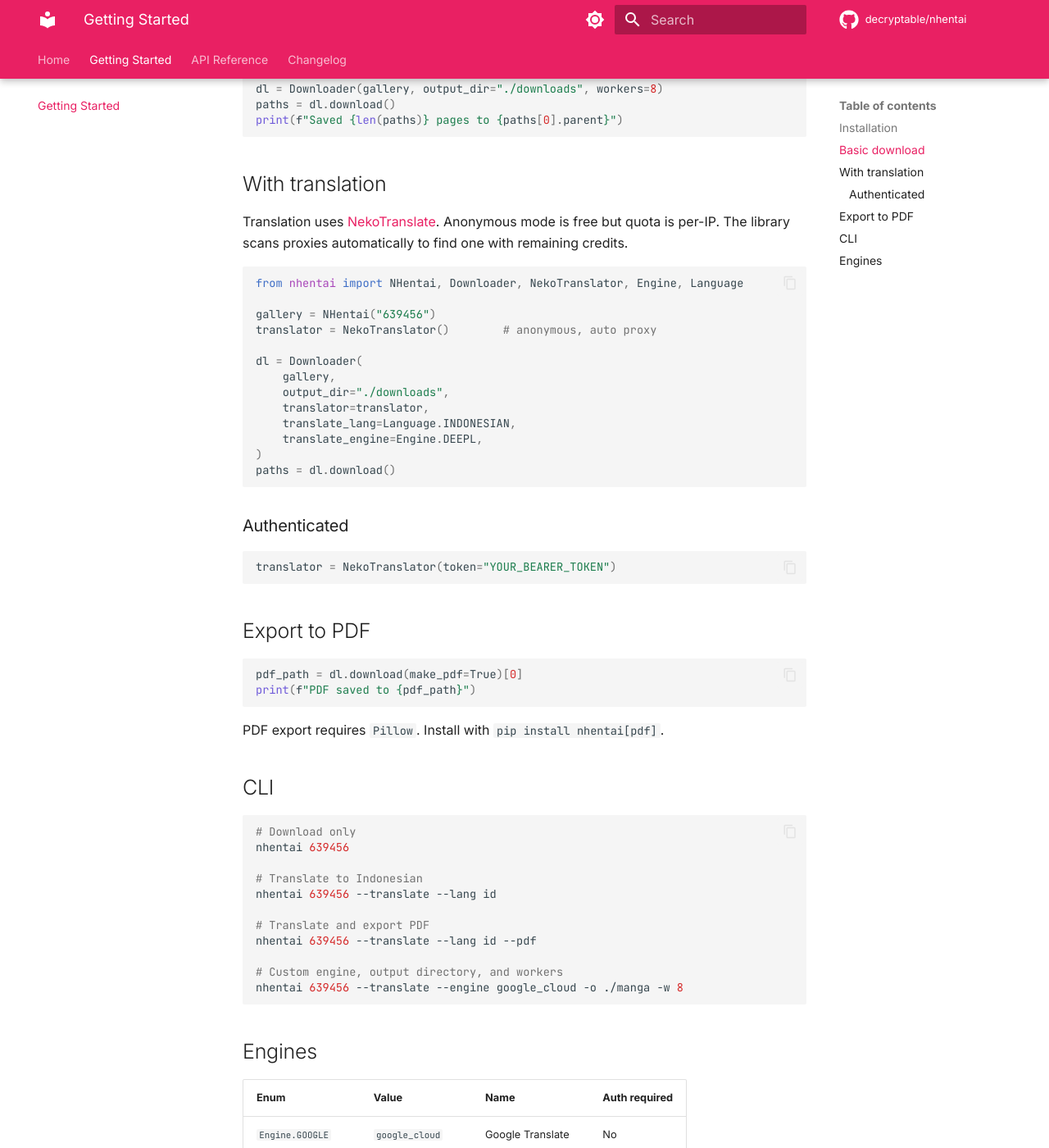
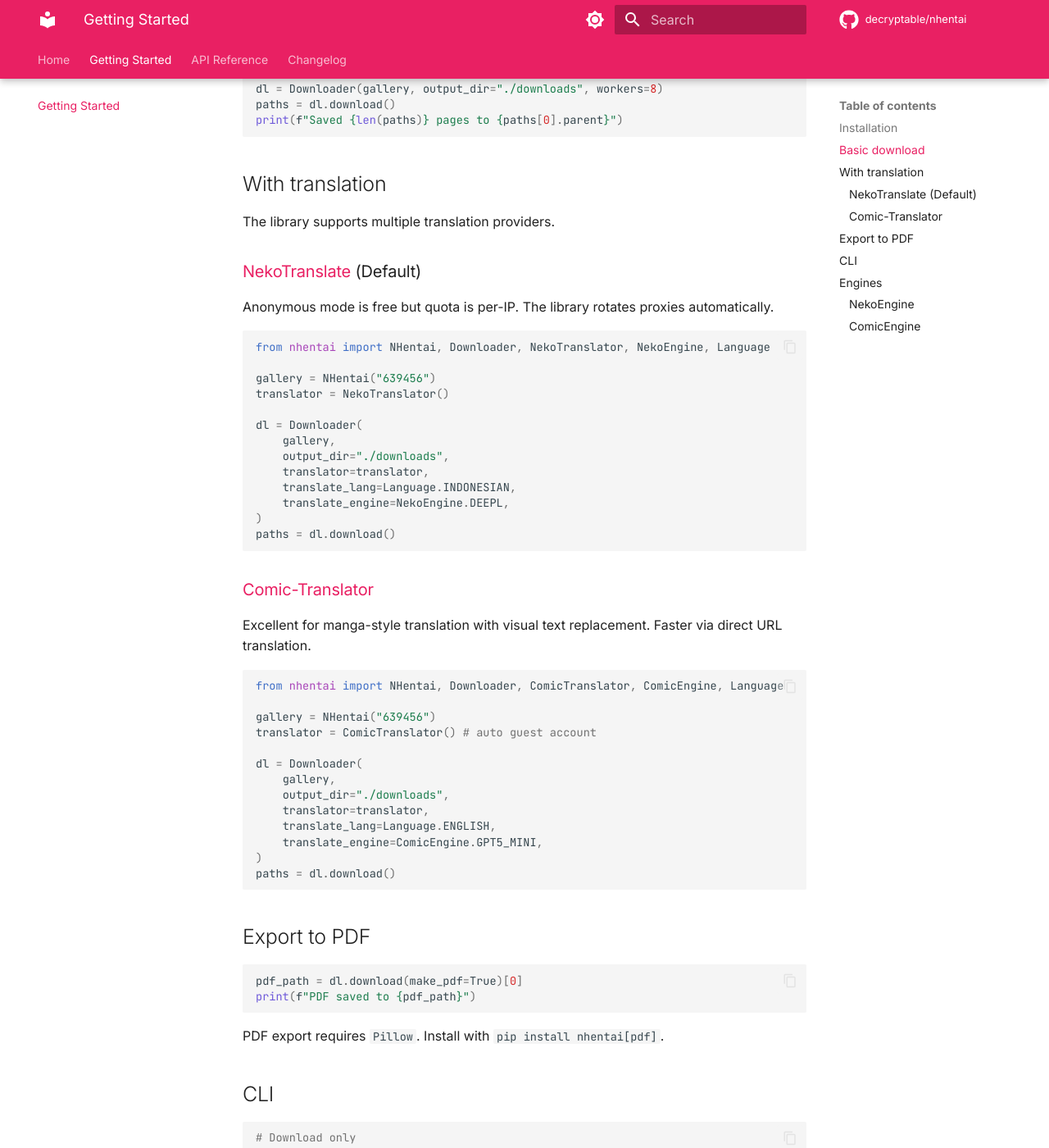
Before and after one commit to decryptable/nhentai, an MkDocs documentation site: the page built from docs/getting-started.md, in a window 1280 px wide and 1400 px high, scrolled down 435 px. Shown: the whole window at 82% size. Built offline with MkDocs 1.6.1 and Material for MkDocs 9.7.7, drawn with Linux system fonts in a browser that asks for light colours; comment, search, counter and statistics services are not loaded; some of the changed text lies outside the part shown.

````diff
--- a/docs/getting-started.md
+++ b/docs/getting-started.md
@@ -22,30 +22,44 @@ print(f"Saved {len(paths)} pages to {paths[0].parent}")
 
 ## With translation
 
-Translation uses [NekoTranslate](https://nekotranslate.ai).
-Anonymous mode is free but quota is per-IP. The library scans proxies automatically
-to find one with remaining credits.
+The library supports multiple translation providers.
+
+### [NekoTranslate](https://nekotranslate.ai) (Default)
+Anonymous mode is free but quota is per-IP. The library rotates proxies automatically.
 
 ```python
-from nhentai import NHentai, Downloader, NekoTranslator, Engine, Language
+from nhentai import NHentai, Downloader, NekoTranslator, NekoEngine, Language
 
 gallery = NHentai("639456")
-translator = NekoTranslator()        # anonymous, auto proxy
+translator = NekoTranslator()
 
 dl = Downloader(
     gallery,
     output_dir="./downloads",
     translator=translator,
     translate_lang=Language.INDONESIAN,
-    translate_engine=Engine.DEEPL,
+    translate_engine=NekoEngine.DEEPL,
 )
 paths = dl.download()
 ```
 
-### Authenticated
+### [Comic-Translator](https://comictranslator.com)
+Excellent for manga-style translation with visual text replacement. Faster via direct URL translation.
 
 ```python
-translator = NekoTranslator(token="YOUR_BEARER_TOKEN")
+from nhentai import NHentai, Downloader, ComicTranslator, ComicEngine, Language
+
+gallery = NHentai("639456")
+translator = ComicTranslator() # auto guest account
+
+dl = Downloader(
+    gallery,
+    output_dir="./downloads",
+    translator=translator,
+    translate_lang=Language.ENGLISH,
+    translate_engine=ComicEngine.GPT5_MINI,
+)
+paths = dl.download()
 ```
 
 ## Export to PDF
@@ -63,24 +77,35 @@ PDF export requires `Pillow`. Install with `pip install nhentai[pdf]`.
 # Download only
 nhentai 639456
 
-# Translate to Indonesian
-nhentai 639456 --translate --lang id
+# Translate using Neko (default)
+nhentai 639456 --translate --lang id --engine deepl
 
-# Translate and export PDF
-nhentai 639456 --translate --lang id --pdf
+# Translate using Comic-Translator
+nhentai 639456 --translate --provider comic --engine GPT-5-mini
 
-# Custom engine, output directory, and workers
-nhentai 639456 --translate --engine google_cloud -o ./manga -w 8
+# Interactive mode
+nhentai -i
 ```
 
 ## Engines
 
+### NekoEngine
 | Enum | Value | Name | Auth required |
 |---|---|---|---|
-| `Engine.GOOGLE` | `google_cloud` | Google Translate | No |
-| `Engine.DEEPL` | `deepl` | DeepL | No |
-| `Engine.AUTO` | `auto` | Auto-select | No |
-| `Engine.DEEPSEEK` | `deepseekv31` | DeepSeek-V3.1 | Yes |
-| `Engine.GPT5_MINI` | `gpt5_mini` | GPT-5 mini | Yes |
-| `Engine.CLAUDE` | `claude45_sonnet` | Claude Sonnet 4.5 | Yes |
-| `Engine.GPT5` | `gpt5` | GPT-5 | Yes |
+| `NekoEngine.GOOGLE` | `google_cloud` | Google Translate | No |
+| `NekoEngine.DEEPL` | `deepl` | DeepL | No |
+| `NekoEngine.AUTO` | `auto` | Auto-select | No |
+| `NekoEngine.DEEPSEEK` | `deepseekv31` | DeepSeek-V3.1 | Yes |
+| `NekoEngine.GPT5_MINI` | `gpt5_mini` | GPT-5 mini | Yes |
+| `NekoEngine.CLAUDE` | `claude45_sonnet` | Claude Sonnet 4.5 | Yes |
+| `NekoEngine.GPT5` | `gpt5` | GPT-5 | Yes |
+
+### ComicEngine
+| Enum | Value | Name |
+|---|---|---|
+| `ComicEngine.GEMINI_FLASH` | `Gemini2.5Flash` | Gemini 2.5 Flash |
+| `ComicEngine.GPT5_MINI` | `GPT-5-mini` | GPT-5.1 mini |
+| `ComicEngine.GPT5` | `GPT-5.1` | GPT-5.1 |
+| `ComicEngine.DEEPSEEK` | `Deepseek` | Deepseek |
+| `ComicEngine.GROK` | `Grok4fast` | Grok v4 fast |
+| `ComicEngine.KIMI` | `KimiK2` | Kimi K2 |
--- a/pyproject.toml
+++ b/pyproject.toml
@@ -4,7 +4,7 @@ build-backend = "setuptools.build_meta"
 
 [project]
 name = "nhentai"
-version = "0.1.1"
+version = "0.1.2"
 description = "nhentai downloader with optional NekoTranslate translation and PDF export"
 readme = "README.md"
 requires-python = ">=3.11"
````
Also changed, not shown: docs/api/enums.md (+13 -18 lines), docs/api/translator.md (+21 -31 lines), docs/changelog.md (+14 -0 lines), 1 other file.
